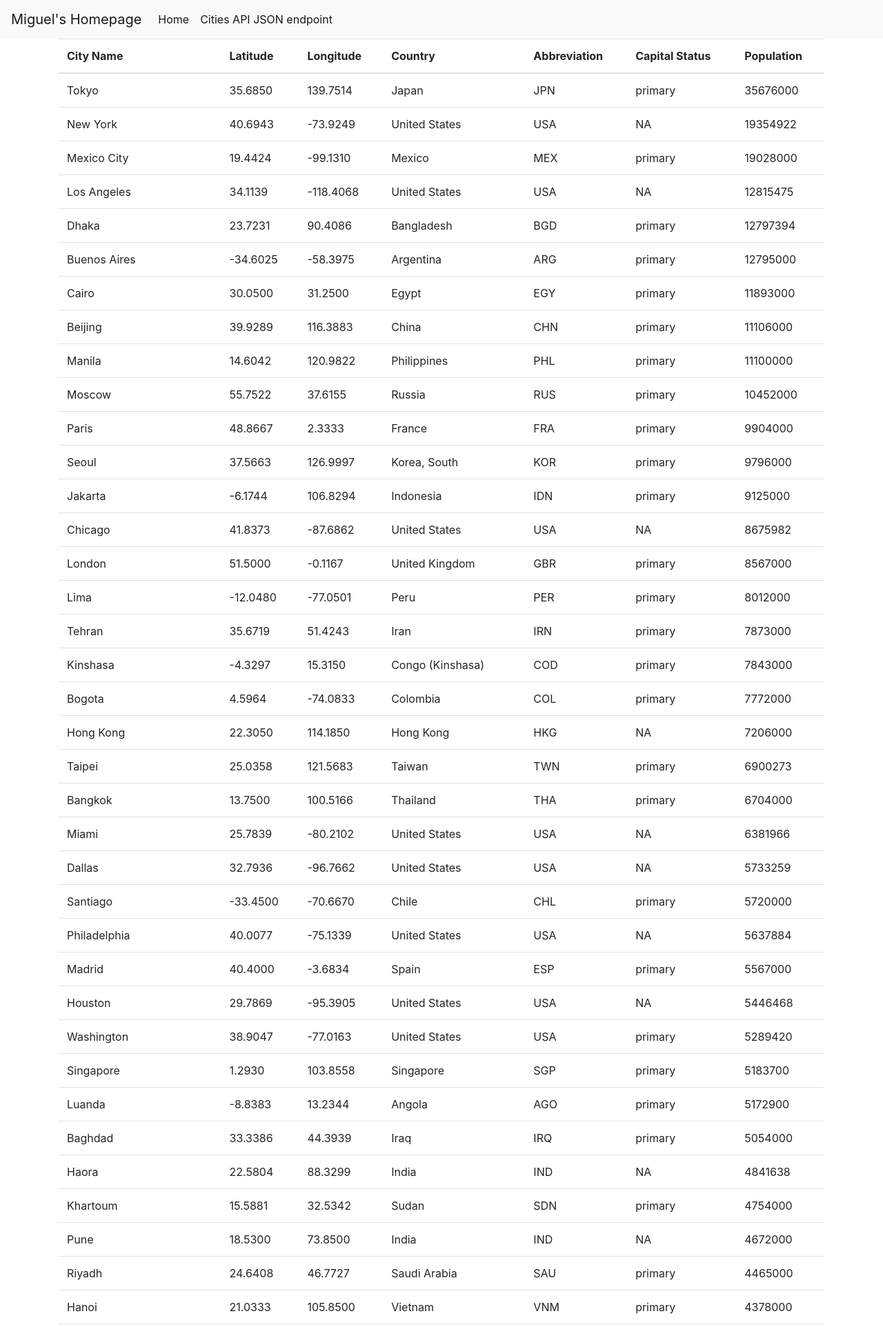
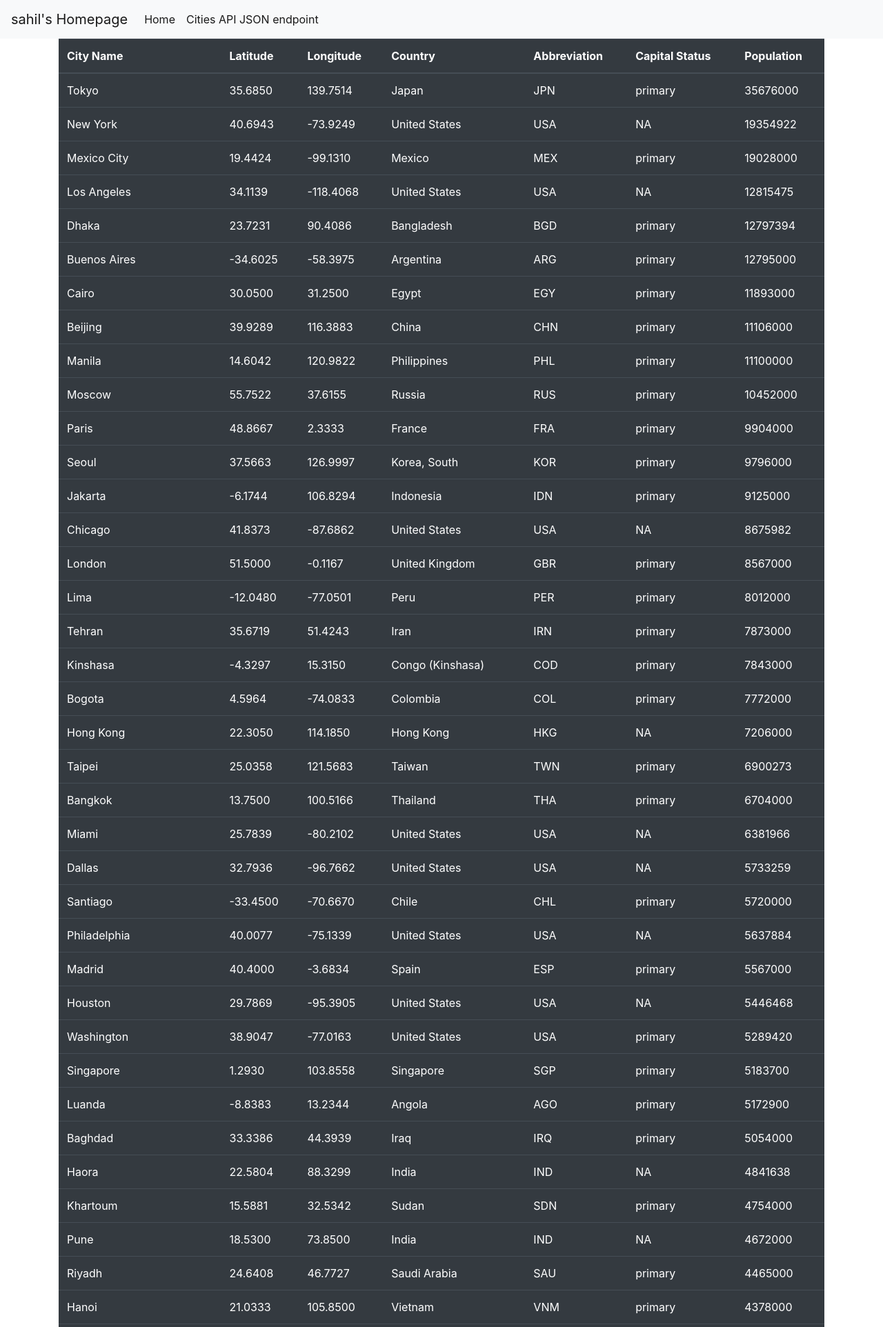
Before and after one commit to sap33/pythonDockerFlaskPycharmPart2, a Flask app: page / in a window 1280 px wide. Shown: the top 1924 px of the page at 69% size. Run offline with Flask 2, Linux system fonts and the light colour scheme; data comes from the database, SQL or seed files in the repository; data that the repository does not hold is empty; some libraries are stand-ins or nearby versions.

Commit message:
Task: minor changes

```diff
--- a/app/app.py
+++ b/app/app.py
@@ -29,7 +29,7 @@ def cities_import() -> List[Dict]:
 
 @app.route('/')
 def index():
-    user = {'username': 'Miguel'}
+    user = {'username': 'sahil'}
     cities_data = cities_import()
 
     return render_template('index.html', title='Home', user=user, cities=cities_data)
--- a/app/templates/index.html
+++ b/app/templates/index.html
@@ -1,6 +1,6 @@
 {% extends "layout.html" %}
 {% block content %}
-<table class="table">
+<table class="table table-dark">
 		<thead>
 			<tr>
 				<th scope="col">City Name</th>
--- a/db/init.sql
+++ b/db/init.sql
@@ -1,5 +1,5 @@
-CREATE DATABASE citiesData1;
-use citiesData1;
+CREATE DATABASE citiesData;
+use citiesData;
 
 CREATE TABLE IF NOT EXISTS tblCitiesImport (
     `fldName` VARCHAR(21) CHARACTER SET utf8,
--- a/docker-compose.yml
+++ b/docker-compose.yml
@@ -10,7 +10,7 @@ services:
 
   db:
     image: mysql:5.7
-    container_name: "MySQL_Database1"
+    container_name: "MySQL_Database"
     ports:
       - "32000:3306"
     environment:
```
Lines whose indentation alone changed are shown as unchanged.
